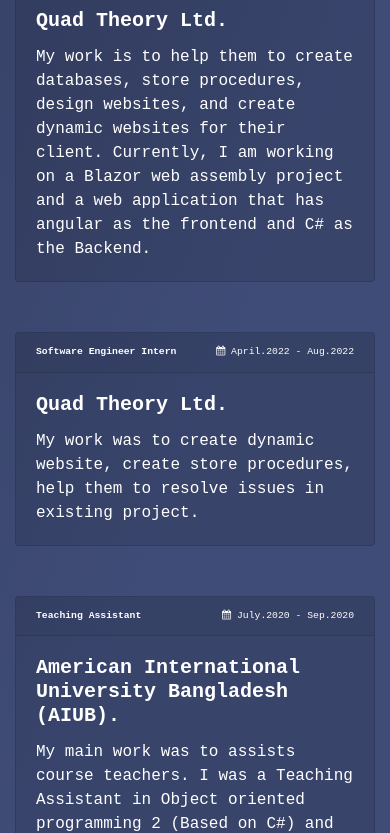
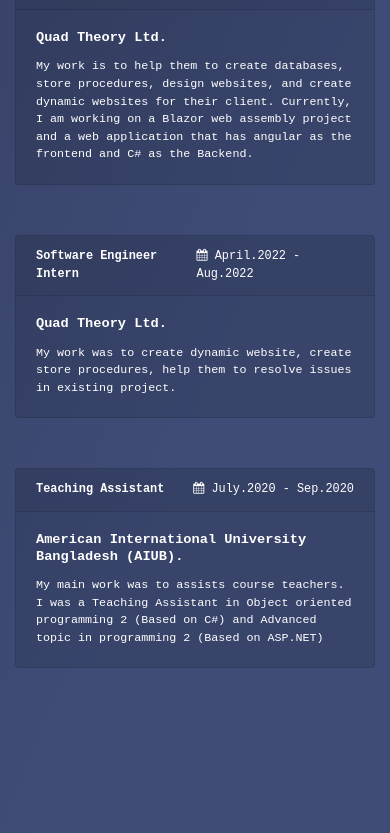
Before and after one commit to KhalidRupam/khalidrupam.github.io, a plain HTML site: page experience.html in a window 390 px wide. Shown: the part 338-1171 px from the top of the page. Drawn offline with nearby package versions, Linux system fonts and the light colour scheme; a web font is replaced by a local one.

Commit message:
Update styles.css

```diff
--- a/CSS/styles.css
+++ b/CSS/styles.css
@@ -616,6 +616,12 @@ iframe{
     font-size:5.5vw;
   }
   .HeaderText{
-    font-size: 2.5vw;
+    font-size: 3.05vw;
+  }
+  h5.card-title {
+    font-size: 3.5vw;
+  }
+  p.card-text {
+    font-size: 3vw;
   }
 }
```
